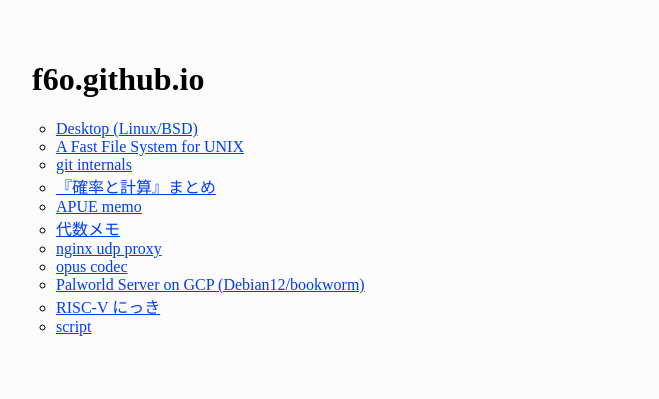
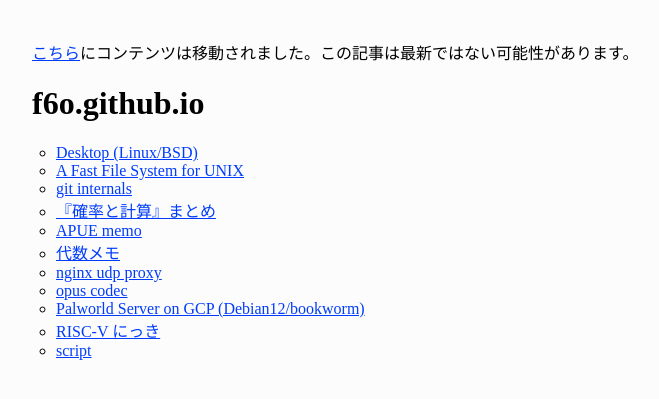
Before and after one commit to f6o/f6o.github.io, a Jekyll site: the page built from readme.md, in a window 1280 px wide. Shown: the top 399 px of the page, without its empty margins (24-683 px from the left). Built offline with Jekyll 4.4.1, drawn with Linux system fonts in a browser that asks for light colours; our own code applies the rules of GitHub Pages for plain Markdown files.

Commit message:
Show message

```diff
--- a/_layouts/default.html
+++ b/_layouts/default.html
@@ -11,6 +11,7 @@
 {% endif %}
 </head>
 <body>
+<p><a href="https://blog.noorbeh.com/">こちら</a>にコンテンツは移動されました。この記事は最新ではない可能性があります。</p>
 {{ content }}
 </body>
 </html>
```
